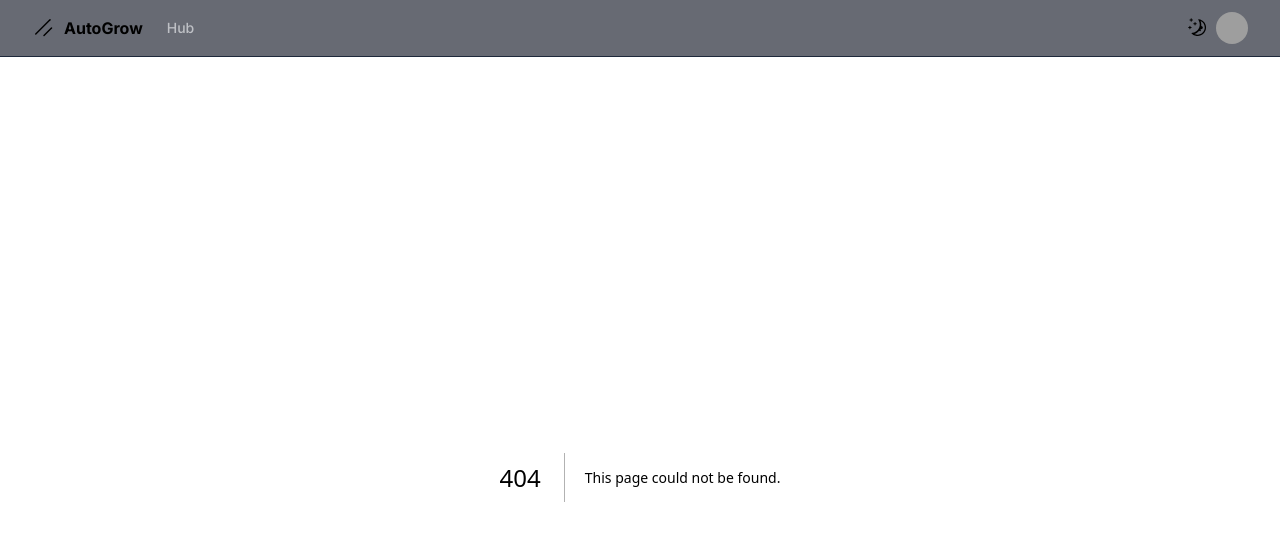
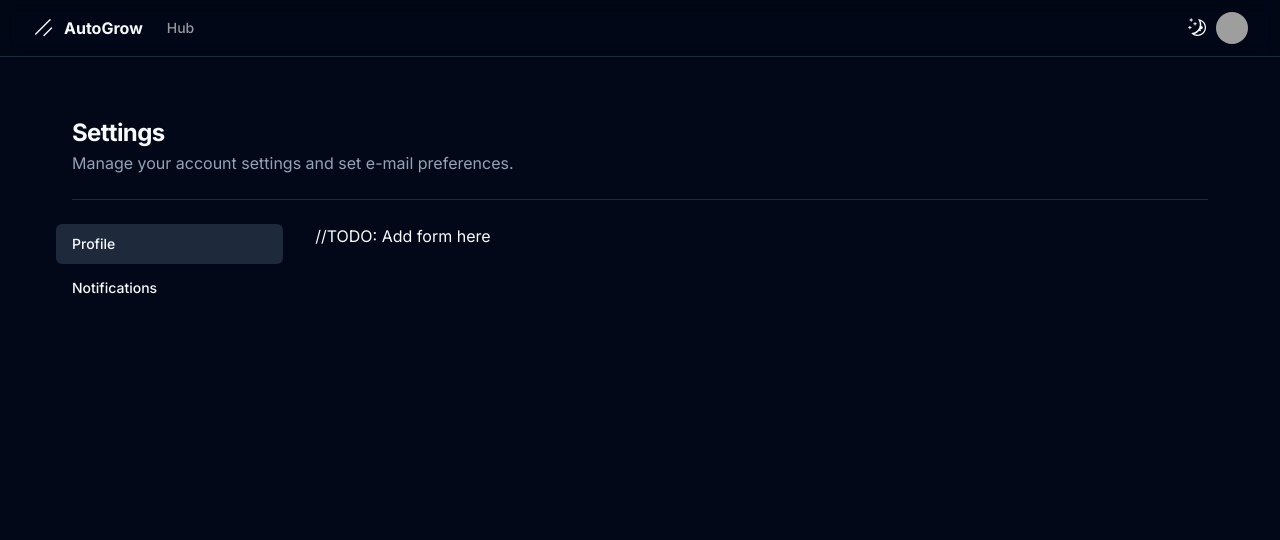
Before and after one commit to obanach/ag-frontend, a Next.js app: page /user/profile in a window 1280 px wide. Before the commit this address had no page. Shown: the top 540 px of the page. Built offline with nearby package versions, Linux system fonts and the light colour scheme; grey boxes are pictures that could not be loaded.

Commit message:
add user page and sidebar

```diff
--- /dev/null
+++ b/app/user/components/sidebar-nav.tsx
@@ -0,0 +1,48 @@
+"use client"
+
+import Link from "next/link"
+import { usePathname } from "next/navigation"
+
+import { cn } from "@/lib/utils"
+import { buttonVariants } from "@/components/ui/button"
+import {HTMLAttributes} from "react";
+
+
+export function SidebarNav({ className, ...props }: HTMLAttributes<HTMLElement>) {
+  const pathname = usePathname()
+
+  return (
+    <nav
+      className={cn(
+        "flex space-x-2 lg:flex-col lg:space-x-0 lg:space-y-1",
+        className
+      )}
+      {...props}
+    >
+      <Link
+          href={'/user/profile'}
+          className={cn(
+            buttonVariants({ variant: "ghost" }),
+            pathname === '/user/profile'
+              ? "bg-muted hover:bg-muted"
+              : "hover:bg-transparent hover:underline",
+            "justify-start"
+          )}
+        >
+            Profile
+      </Link>
+      <Link
+          href={'/user/notifications'}
+          className={cn(
+            buttonVariants({ variant: "ghost" }),
+            pathname === '/user/notifications'
+              ? "bg-muted hover:bg-muted"
+              : "hover:bg-transparent hover:underline",
+            "justify-start"
+          )}
+        >
+            Notifications
+      </Link>
+    </nav>
+  )
+}
--- a/app/user/page.tsx
+++ b/app/user/notifications/page.tsx
@@ -1,5 +1,5 @@
 
-function UserPage() {
+function NotificationsPage() {
     return (
         <div>
             User page
@@ -7,4 +7,4 @@ function UserPage() {
     );
 }
 
-export default UserPage;
+export default NotificationsPage;
--- /dev/null
+++ b/app/user/profile/page.tsx
@@ -0,0 +1,30 @@
+import Image from "next/image"
+import {Separator} from "@/components/ui/separator";
+import {SidebarNav} from "@/app/user/components/sidebar-nav";
+function ProfilePage() {
+    return (
+        <>
+          <div className="block space-y-6 p-10 pb-16">
+            <div className="space-y-0.5">
+              <h2 className="text-2xl font-bold tracking-tight">Settings</h2>
+              <p className="text-muted-foreground">
+                Manage your account settings and set e-mail preferences.
+              </p>
+            </div>
+            <Separator className="my-6" />
+            <div className="flex flex-col space-y-8 lg:flex-row lg:space-x-12 lg:space-y-0">
+              <aside className="-mx-4 lg:w-1/5">
+                <SidebarNav />
+              </aside>
+              <div className="flex-1 lg:max-w-2xl">
+
+                //TODO: Add form here
+
+              </div>
+            </div>
+          </div>
+        </>
+    );
+}
+
+export default ProfilePage;
--- /dev/null
+++ b/components/page-header.tsx
@@ -0,0 +1,53 @@
+import Balance from "react-wrap-balancer"
+
+import { cn } from "@/lib/utils"
+
+function PageHeader({
+  className,
+  children,
+  ...props
+}: React.HTMLAttributes<HTMLDivElement>) {
+  return (
+    <section
+      className={cn(
+        "flex max-w-[980px] flex-col items-start gap-2 px-4 pt-8 md:pt-12",
+        className
+      )}
+      {...props}
+    >
+      {children}
+    </section>
+  )
+}
+
+function PageHeaderHeading({
+  className,
+  ...props
+}: React.HTMLAttributes<HTMLHeadingElement>) {
+  return (
+    <h1
+      className={cn(
+        "text-3xl font-bold leading-tight tracking-tighter md:text-5xl lg:leading-[1.1]",
+        className
+      )}
+      {...props}
+    />
+  )
+}
+
+function PageHeaderDescription({
+  className,
+  ...props
+}: React.HTMLAttributes<HTMLParagraphElement>) {
+  return (
+    <Balance
+      className={cn(
+        "max-w-[750px] text-lg text-muted-foreground sm:text-xl",
+        className
+      )}
+      {...props}
+    />
+  )
+}
+
+export { PageHeader, PageHeaderHeading, PageHeaderDescription }
```
